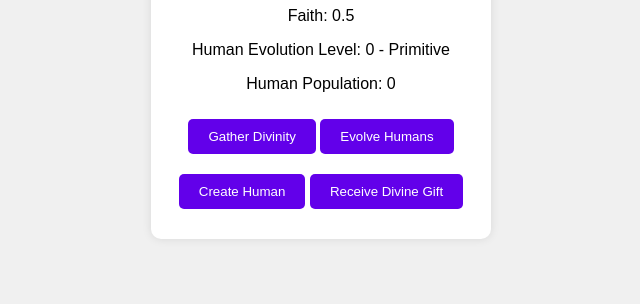
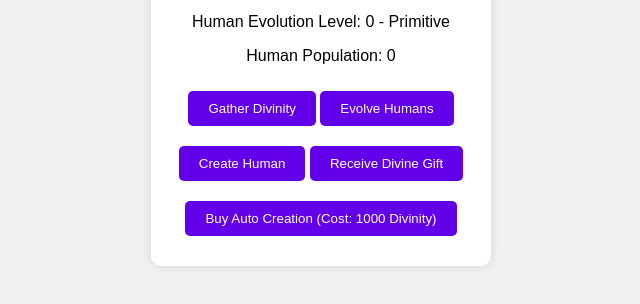
Before and after one commit to largefort/idlegodtycoon, a plain HTML site: page index.html in a window 1280 px wide. Shown: the part 344-648 px from the top of the page, without its empty margins (319-959 px from the left). Drawn offline with Linux system fonts and the light colour scheme.

Commit message:
Update index.html

```diff
--- a/index.html
+++ b/index.html
@@ -20,6 +20,7 @@
             <button id="evolveHuman">Evolve Humans</button>
             <button id="createHuman">Create Human</button>
             <button id="receiveDivineGift">Receive Divine Gift</button>
+            <button id="buyAutoCreation">Buy Auto Creation (Cost: 1000 Divinity)</button>
         </div>
     </div>
     <script src="script.js"></script>
```
